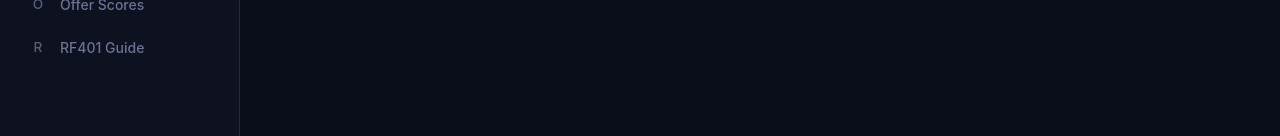
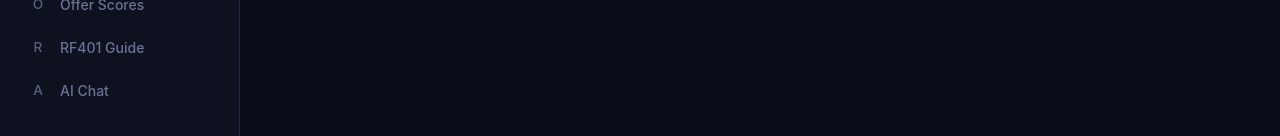
Before and after one commit to mbright4497/dealpilot-tn, a Next.js app in the folder dealpilot-tn/web/: page /dashboard/checklists in a window 1280 px wide. Shown: the part 336-472 px from the top of the page. Built offline with nearby package versions, Linux system fonts and the light colour scheme; no server answers; the database is empty.

Commit message:
feat(ai-chatbot): add AI Chat nav item to dashboard sidebar

```diff
--- a/dealpilot-tn/web/src/app/dashboard/layout.tsx
+++ b/dealpilot-tn/web/src/app/dashboard/layout.tsx
@@ -11,6 +11,7 @@ const navItems = [
   { href: '/dashboard/checklists', label: 'Checklists', icon: 'L' },
   { href: '/dashboard/offers', label: 'Offer Scores', icon: 'O' },
   { href: '/dashboard/contracts', label: 'RF401 Guide', icon: 'R' },
+    { href: '/dashboard/chat', label: 'AI Chat', icon: 'A' },
 ];
 
 export default function DashboardLayout({ children }: { children: React.ReactNode }){
```
